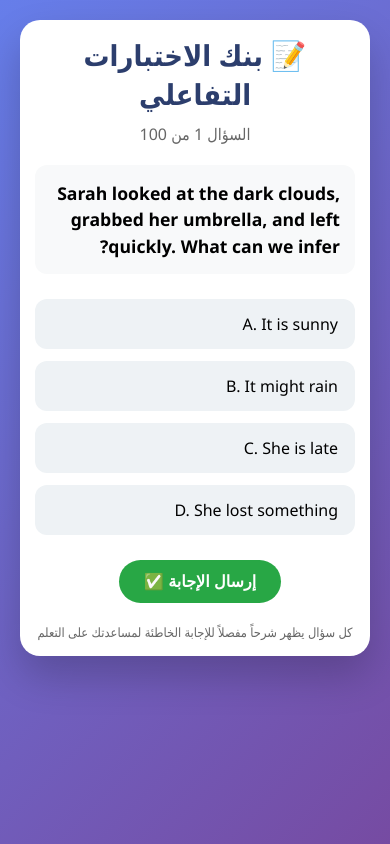
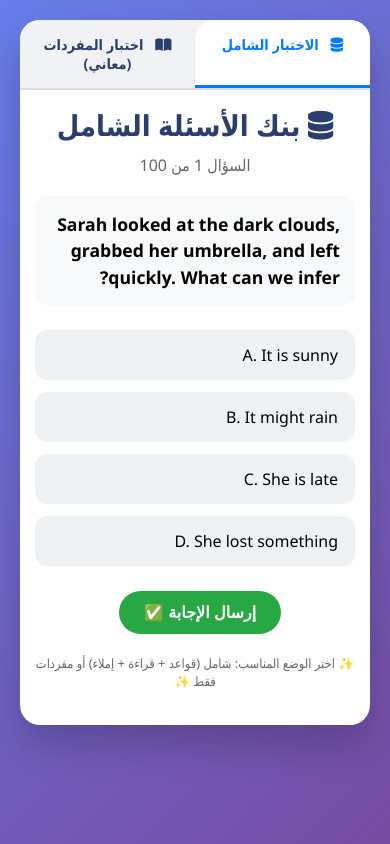
Before and after one commit to anassarhan78-png/english-test-bank, a plain HTML site: page index.html in a window 390 px wide. Drawn offline with Linux system fonts and the light colour scheme.

Commit message:
Update index.html

```diff
--- a/index.html
+++ b/index.html
@@ -3,7 +3,7 @@
 <head>
     <meta charset="UTF-8">
     <meta name="viewport" content="width=device-width, initial-scale=1.0">
-    <title>بنك الاختبارات - اللغة الإنجليزية</title>
+    <title>بنك الاختبارات - شامل + مفردات</title>
     <style>
         * {
             margin: 0;
@@ -22,8 +22,38 @@
             margin: auto;
             background: white;
             border-radius: 20px;
+            padding: 0;
+            box-shadow: 0 20px 40px rgba(0,0,0,0.2);
+            overflow: hidden;
+        }
+        /* شريط التبويب */
+        .tab-bar {
+            display: flex;
+            background: #f0f2f5;
+            border-bottom: 2px solid #ddd;
+        }
+        .tab {
+            flex: 1;
+            text-align: center;
+            padding: 15px 10px;
+            font-weight: bold;
+            font-size: 1.1rem;
+            cursor: pointer;
+            transition: 0.2s;
+            background: #f0f2f5;
+            color: #2c3e6d;
+        }
+        .tab i {
+            margin-left: 8px;
+        }
+        .tab.active {
+            background: white;
+            color: #007bff;
+            border-bottom: 3px solid #007bff;
+            border-radius: 20px 20px 0 0;
+        }
+        .content {
             padding: 25px;
-            box-shadow: 0 20px 40px rgba(0,0,0,0.2);
         }
         h1 {
             text-align: center;
@@ -119,16 +149,25 @@
             margin-top: 20px;
             font-size: 0.8rem;
             color: #666;
+            padding-bottom: 20px;
         }
         @media (max-width: 600px) {
-            .container { padding: 15px; }
+            .content { padding: 15px; }
             .question { font-size: 1.1rem; }
+            .tab { font-size: 0.9rem; }
         }
     </style>
+    <!-- Font Awesome للأيقونات -->
+    <link rel="stylesheet" href="https://cdnjs.cloudflare.com/ajax/libs/font-awesome/6.0.0-beta3/css/all.min.css">
 </head>
 <body>
 <div class="container">
-    <h1>📝 بنك الاختبارات التفاعلي</h1>
+    <div class="tab-bar">
+        <div class="tab active" data-mode="full"><i class="fas fa-database"></i> الاختبار الشامل</div>
+        <div class="tab" data-mode="vocab"><i class="fas fa-book-open"></i> اختبار المفردات (معاني)</div>
+    </div>
+    <div class="content">
+        <h1 id="mode-title"><i class="fas fa-graduation-cap"></i> بنك الأسئلة التفاعلي</h1>
         <div class="progress" id="progress"></div>
         <div id="quiz-container"></div>
         <div style="text-align: center; margin-top: 20px;">
@@ -136,11 +175,13 @@
             <button id="next-btn" style="display:none;">السؤال التالي ➡️</button>
         </div>
         <div id="result"></div>
-    <footer>كل سؤال يظهر شرحاً مفصلاً للإجابة الخاطئة لمساعدتك على التعلم</footer>
+        <footer>✨ اختر الوضع المناسب: شامل (قواعد + قراءة + إملاء) أو مفردات فقط ✨</footer>
+    </div>
 </div>
 
 <script>
     let questions = [];
+    let currentMode = 'full'; // 'full' or 'vocab'
     let currentIndex = 0;
     let selectedAnswer = null;
     let quizContainer = document.getElementById('quiz-container');
@@ -148,25 +189,40 @@
     let nextBtn = document.getElementById('next-btn');
     let progressDiv = document.getElementById('progress');
     let resultDiv = document.getElementById('result');
+    let modeTitle = document.getElementById('mode-title');
 
-    // تحميل الأسئلة من ملف JSON
     async function loadQuestions() {
+        const fileName = (currentMode === 'full') ? 'questions.json' : 'vocabulary.json';
         try {
-            const response = await fetch('questions.json');
-            if (!response.ok) throw new Error('لم يتم العثور على ملف questions.json');
+            const response = await fetch(fileName);
+            if (!response.ok) throw new Error(`الملف ${fileName} غير موجود`);
             questions = await response.json();
             if (questions.length === 0) throw new Error('الملف فارغ');
-            // التأكد من أن كل سؤال له حقل explanation (إذا لم يكن موجوداً نضيفه افتراضياً)
+            // التأكد من وجود explanation لكل خيار
             questions.forEach((q, idx) => {
                 if (!q.explanation) q.explanation = {};
-                for (let opt of ['A','B','C','D']) {
-                    if (!q.explanation[opt]) q.explanation[opt] = "تأمل الخيارات جيداً.";
-                }
+                const letters = ['A','B','C','D'];
+                letters.forEach(letter => {
+                    if (!q.explanation[letter]) q.explanation[letter] = "تأمل الخيارات جيداً.";
                 });
+            });
+            currentIndex = 0;
+            selectedAnswer = null;
+            updateTitle();
             showQuestion();
         } catch (err) {
-            quizContainer.innerHTML = `<div style="color:red; padding:20px;">⚠️ خطأ في تحميل الأسئلة: ${err.message}. تأكد من وجود ملف questions.json بصيغة صحيحة.</div>`;
+            quizContainer.innerHTML = `<div style="color:red; padding:20px;">⚠️ خطأ في تحميل الأسئلة: ${err.message}. تأكد من وجود ملف ${fileName} بصيغة صحيحة.</div>`;
             console.error(err);
+        }
+    }
+
+    function updateTitle() {
+        if (currentMode === 'full') {
+            modeTitle.innerHTML = '<i class="fas fa-database"></i> بنك الأسئلة الشامل';
+            progressDiv.style.display = 'block';
+        } else {
+            modeTitle.innerHTML = '<i class="fas fa-book-open"></i> اختبار المفردات (معاني الكلمات)';
+            progressDiv.style.display = 'block';
         }
     }
 
@@ -177,7 +233,6 @@
         }
         const q = questions[currentIndex];
         progressDiv.innerText = `السؤال ${currentIndex+1} من ${questions.length}`;
-        // عرض السؤال والخيارات
         let optionsHtml = '';
         const letters = ['A', 'B', 'C', 'D'];
         q.options.forEach((opt, idx) => {
@@ -189,15 +244,13 @@
             <div class="options">${optionsHtml}</div>
             <div id="feedback"></div>
         `;
-        // إضافة حدث النقر على الخيارات
         document.querySelectorAll('.option').forEach(opt => {
-            opt.addEventListener('click', (e) => {
+            opt.addEventListener('click', () => {
                 document.querySelectorAll('.option').forEach(o => o.classList.remove('selected'));
                 opt.classList.add('selected');
                 selectedAnswer = opt.getAttribute('data-letter');
             });
         });
-        // إخفاء نتيجة سابقة
         resultDiv.innerHTML = '';
         submitBtn.style.display = 'inline-block';
         nextBtn.style.display = 'none';
@@ -212,7 +265,7 @@
         const q = questions[currentIndex];
         const isCorrect = (selectedAnswer === q.correct);
         const feedbackDiv = document.getElementById('feedback');
-        const explanation = q.explanation[selectedAnswer] || "لا يوجد شرح تفصيلي لهذا الخيار.";
+        const explanation = q.explanation[selectedAnswer] || "لا يوجد شرح تفصيلي.";
         const correctExplanation = q.explanation[q.correct] || `الإجابة الصحيحة هي ${q.correct}.`;
 
         if (isCorrect) {
@@ -241,9 +294,22 @@
         resultDiv.innerHTML = '';
     }
 
+    // التبديل بين الوضعين
+    document.querySelectorAll('.tab').forEach(tab => {
+        tab.addEventListener('click', () => {
+            const mode = tab.getAttribute('data-mode');
+            if (mode === currentMode) return;
+            currentMode = mode;
+            document.querySelectorAll('.tab').forEach(t => t.classList.remove('active'));
+            tab.classList.add('active');
+            loadQuestions();
+        });
+    });
+
     submitBtn.addEventListener('click', checkAnswer);
     nextBtn.addEventListener('click', nextQuestion);
 
+    // تحميل أولي
     loadQuestions();
 </script>
 </body>
```
Lines whose indentation alone changed are shown as unchanged.
